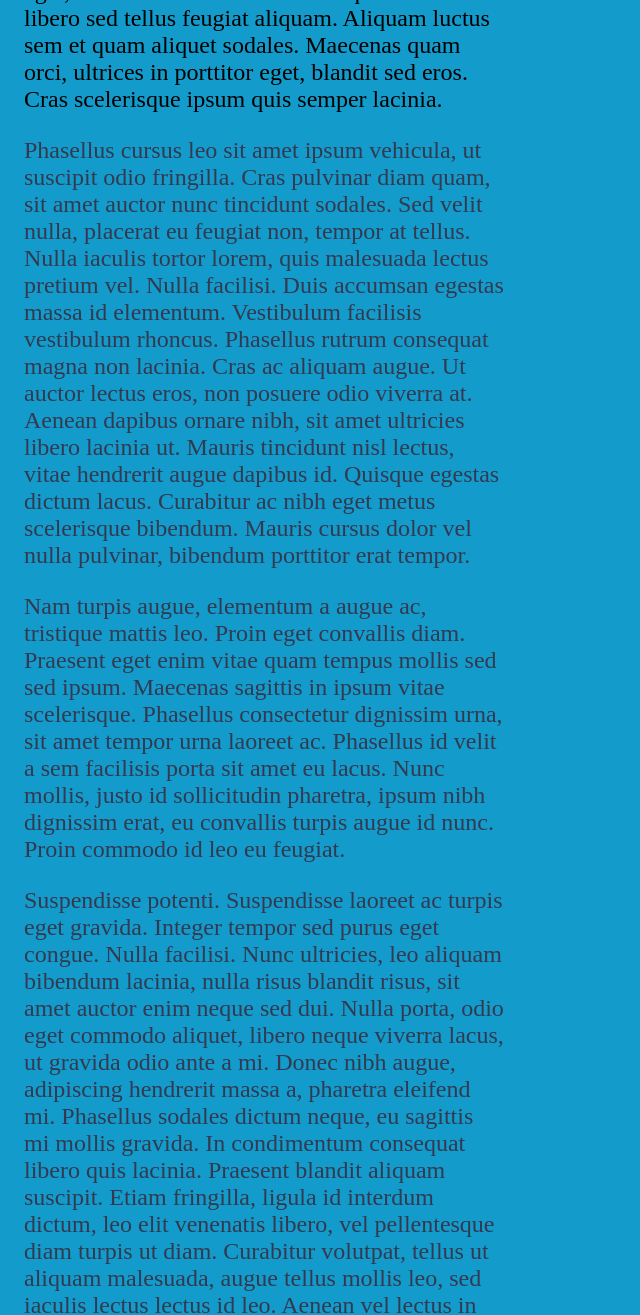
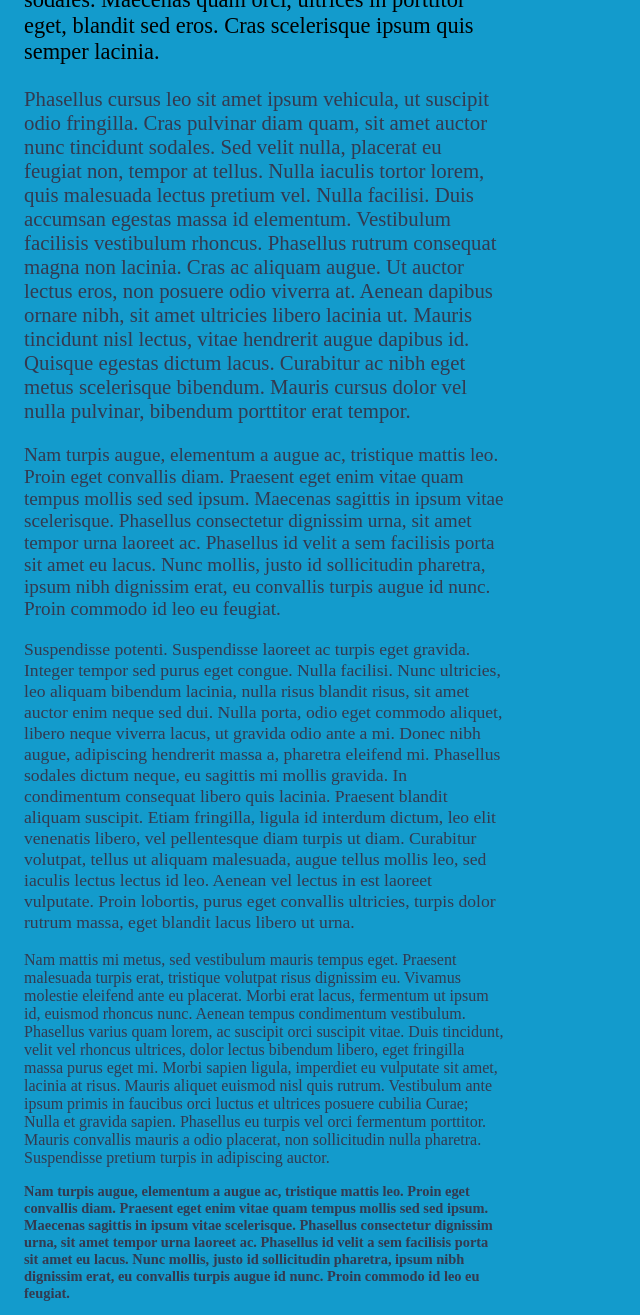
Before and after one commit to icyater/Font-propertys, a plain HTML site: page index.html in a window 1280 px wide. Shown: the part 640-1955 px from the top of the page, without its empty margins (0-640 px from the left). Drawn offline with Linux system fonts and the light colour scheme.

Commit message:
paragraphs font size changed

```diff
--- a/css/style.css
+++ b/css/style.css
@@ -11,9 +11,9 @@ article {
 article p:nth-child(2){
 	color: black;
 }
-article p {
+/*article p {
 	font-size: 1.5em;
-}
+}*/
 aside p{
 	font-size: 1.1em;
 	font-style: italic;
@@ -32,8 +32,23 @@ h1 {
 	font-size: 3em;
 	color: #fff;
 }
-article:nth-child (2){
-	font-size:
+article p:nth-child(2){
+	font-size: 1.4em;
+}
+article p:nth-child(3){
+	font-size: 1.3em;
+}
+article p:nth-child(4){
+	font-size: 1.2em;
+}
+article p:nth-child(5){
+	font-size: 1.1em;
+}
+article p:nth-child(6){
+	font-size: 1em;
+}
+article p:nth-child(7){
+	font-size: 0.9em;
 }
 footer{
 	font-size: 0.6em;
```
